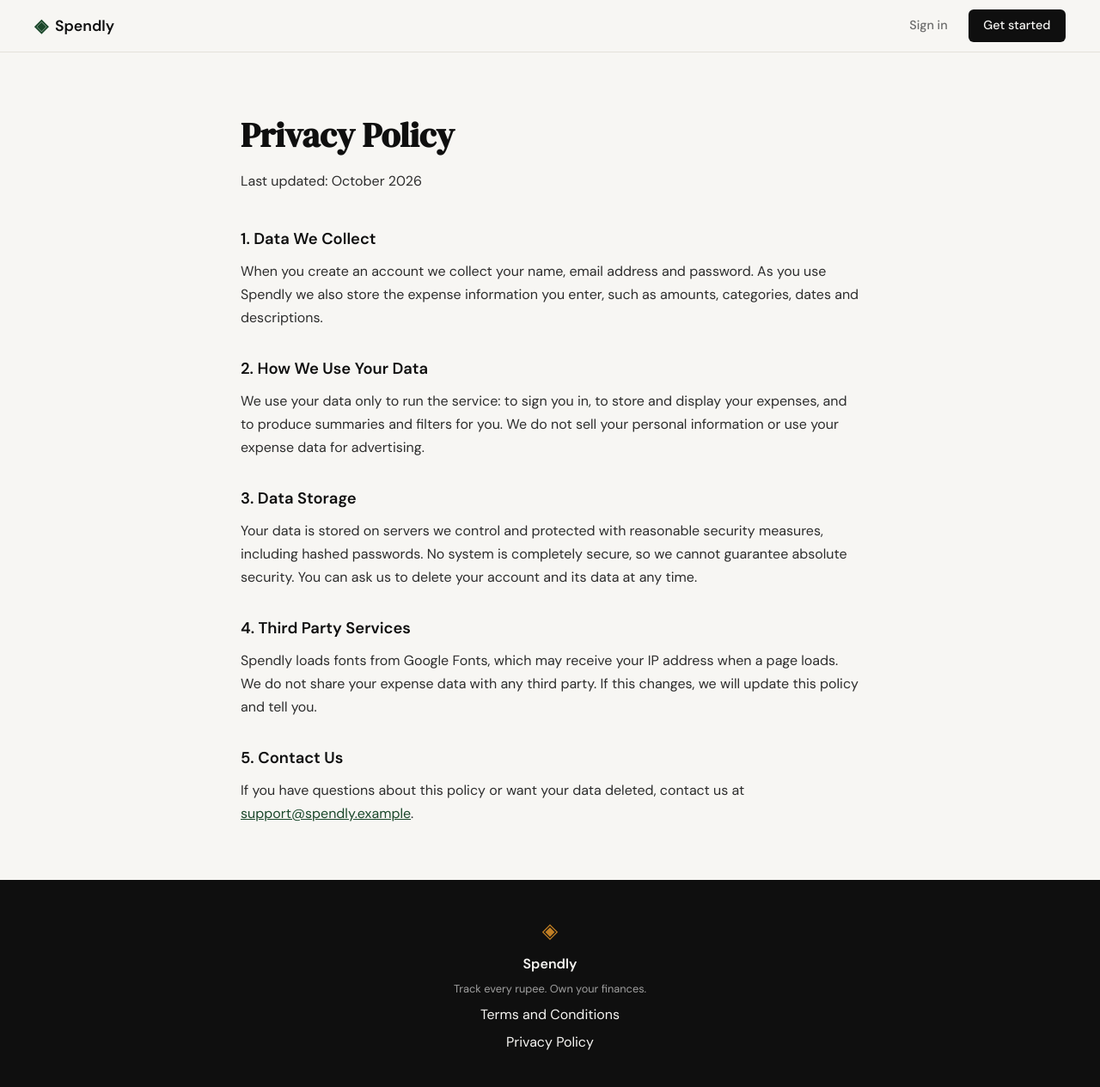
After one commit to mehrakartikay/Spendly, a Flask app: page /privacy in a window 1280 px wide. The commit adds this page. Shown: the whole page at 86% size. Run offline with Flask 3, Linux system fonts and the light colour scheme.

Commit message:
landing: add privacy policy page and route

```diff
--- a/app.py
+++ b/app.py
@@ -25,6 +25,11 @@ def login():
 @app.route("/terms")
 def terms():
     return render_template("terms.html")
+
+
+@app.route("/privacy")
+def privacy():
+    return render_template("privacy.html")
 
 
 # ------------------------------------------------------------------ #
--- a/static/css/style.css
+++ b/static/css/style.css
@@ -561,3 +561,8 @@ a { color: inherit; text-decoration: none; }
     color: var(--ink-soft);
     line-height: 1.7;
 }
+
+.legal a {
+    color: var(--accent);
+    text-decoration: underline;
+}
--- a/templates/base.html
+++ b/templates/base.html
@@ -35,7 +35,7 @@
             <span class="footer-name">Spendly</span>
             <p class="footer-copy">Track every rupee. Own your finances.</p>
             <a href="/terms">Terms and Conditions</a>
-            <a href="#">Privacy Policy</a>
+            <a href="/privacy">Privacy Policy</a>
         </div>
     </footer>
 
--- /dev/null
+++ b/templates/privacy.html
@@ -0,0 +1,50 @@
+{% extends "base.html" %}
+
+{% block title %}Privacy Policy — Spendly{% endblock %}
+
+{% block content %}
+
+<section class="legal">
+    <div class="legal-inner">
+        <h1 class="legal-title">Privacy Policy</h1>
+        <p class="legal-updated">Last updated: October 2026</p>
+
+        <h2>1. Data We Collect</h2>
+        <p>
+            When you create an account we collect your name, email address and
+            password. As you use Spendly we also store the expense information you
+            enter, such as amounts, categories, dates and descriptions.
+        </p>
+
+        <h2>2. How We Use Your Data</h2>
+        <p>
+            We use your data only to run the service: to sign you in, to store and
+            display your expenses, and to produce summaries and filters for you. We
+            do not sell your personal information or use your expense data for
+            advertising.
+        </p>
+
+        <h2>3. Data Storage</h2>
+        <p>
+            Your data is stored on servers we control and protected with reasonable
+            security measures, including hashed passwords. No system is completely
+            secure, so we cannot guarantee absolute security. You can ask us to
+            delete your account and its data at any time.
+        </p>
+
+        <h2>4. Third Party Services</h2>
+        <p>
+            Spendly loads fonts from Google Fonts, which may receive your IP address
+            when a page loads. We do not share your expense data with any third
+            party. If this changes, we will update this policy and tell you.
+        </p>
+
+        <h2>5. Contact Us</h2>
+        <p>
+            If you have questions about this policy or want your data deleted,
+            contact us at <a href="mailto:support@spendly.example">support@spendly.example</a>.
+        </p>
+    </div>
+</section>
+
+{% endblock %}
```
